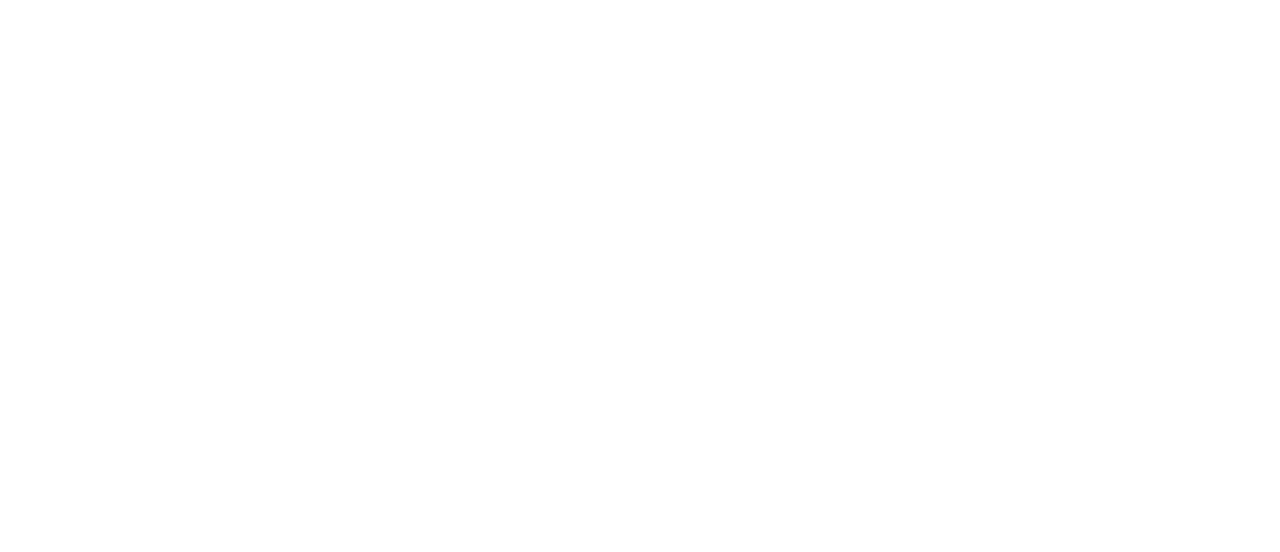
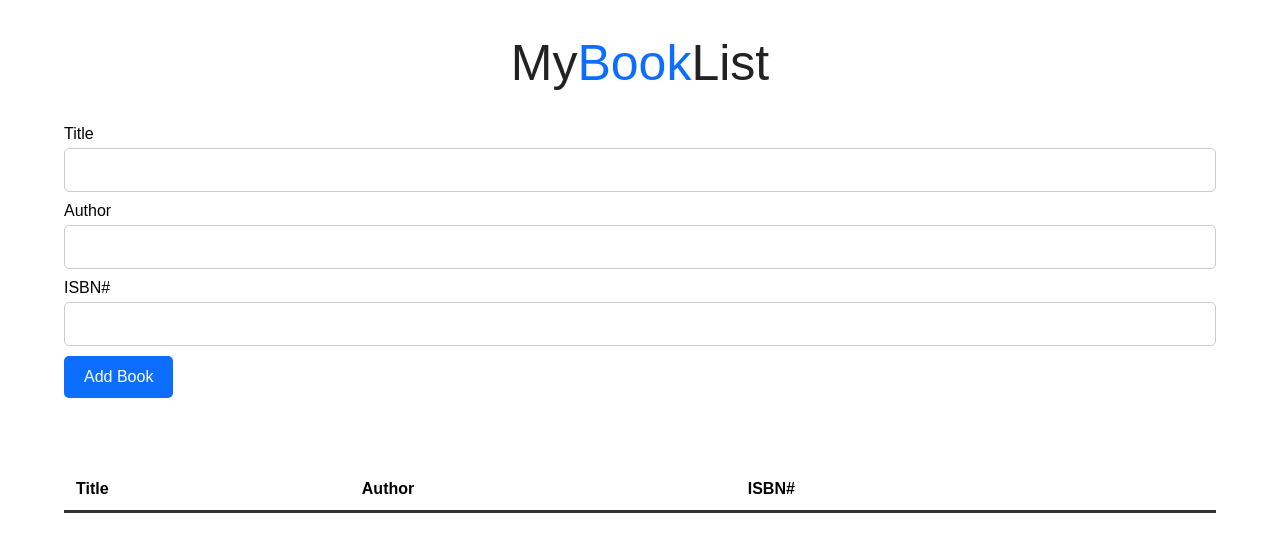
Before and after one commit to acciojob/book-list-Ddeepika123, a website: page main.html in a window 1280 px wide. Drawn offline with Linux system fonts and the light colour scheme.

Commit message:
created a submission

```diff
--- a/main.html
+++ b/main.html
@@ -7,6 +7,40 @@
 </head>
 
 <body>
+	<div class="container">
+    <h1>
+        My<span>Book</span>List
+    </h1>
+    <form id="book-form">
+        <div class="form-group">
+            <label for="title">Title</label>
+            <input type="text" id="title">
+        </div>
+        <div class="form-group">
+            <label for="author">Author</label>
+            <input type="text" id="author">
+        </div>
+        <div class="form-group">
+            <label for="isbn">ISBN#</label>
+            <input type="text" id="isbn">
+        </div>
+        <input type="submit" id="submit" value="Add Book">
+
+    </form>
+    <table class="table table-striped">
+        <thead>
+            <tr>
+                <th>Title</th>
+                <th>Author</th>
+                <th>ISBN#</th>
+                <th></th>
+            </tr>
+        </thead>
+        <tbody id="book-list">
+		</tbody>
+    </table>
+
+</div>
 	<!-- the entire body must be written by student -->
     <script type="text/javascript" src="./script.js">
 </script>
--- a/script.js
+++ b/script.js
@@ -1 +1,42 @@
 //your JS code here. If required.
+const form = document.getElementById("book-form");
+const title = document.getElementById("title");
+const author = document.getElementById("author");
+const isbn = document.getElementById("isbn");
+const bookList = document.getElementById("book-list");
+form.addEventListener("submit", function(event) {
+    // Stop page from refreshing
+    event.preventDefault();
+    // Get values from input boxes
+    const titleValue = title.value;
+    const authorValue = author.value;
+    const isbnValue = isbn.value;
+
+    // Create a new table row
+    const row = document.createElement("tr");
+    // Add data to the row
+    row.innerHTML = `
+        <td>${titleValue}</td>
+        <td>${authorValue}</td>
+        <td>${isbnValue}</td>
+        <td>
+            <button class="delete">X</button>
+        </td>
+    `;
+    // Add row to table body
+    bookList.appendChild(row);
+    // Clear input fields
+    title.value = "";
+    author.value = "";
+    isbn.value = "";
+});
+// Delete book
+bookList.addEventListener("click", function(event) {
+    if (event.target.classList.contains("delete")) {
+        // Get the row containing the button
+        const row = event.target.parentElement.parentElement;
+        // Remove the row
+        row.remove();
+    }
+
+});
--- a/styles.css
+++ b/styles.css
@@ -1 +1,87 @@
 /*  your css code here. If applicable */
+body {
+    font-family: Arial, sans-serif;
+    margin: 0;
+    padding: 0;
+}
+
+.container {
+    width: 90%;
+    margin: 30px auto;
+}
+
+h1 {
+    text-align: center;
+    font-size: 50px;
+    font-weight: 300;
+    color: #222;
+}
+
+h1 span {
+    color: #0d6efd;
+}
+
+.form-group {
+    margin-bottom: 10px;
+}
+
+label {
+    display: block;
+    margin-bottom: 5px;
+}
+
+input[type="text"] {
+    width: 100%;
+    box-sizing: border-box;
+    padding: 12px;
+    font-size: 16px;
+    border: 1px solid #ccc;
+    border-radius: 5px;
+}
+
+#submit {
+    padding: 12px 20px;
+    background-color: #0d6efd;
+    color: white;
+    border: none;
+    border-radius: 5px;
+    cursor: pointer;
+    font-size: 16px;
+}
+
+#submit:hover {
+    background-color: #0b5ed7;
+}
+
+.table {
+    width: 100%;
+    margin-top: 70px;
+    border-collapse: collapse;
+}
+
+.table th {
+    text-align: left;
+    padding: 12px;
+    border-bottom: 3px solid #333;
+}
+
+.table td {
+    padding: 12px;
+}
+
+.table-striped tbody tr:nth-child(odd) {
+    background-color: #f2f2f2;
+}
+
+.delete {
+    background-color: #dc3545;
+    color: white;
+    border: none;
+    padding: 8px 12px;
+    border-radius: 4px;
+    cursor: pointer;
+}
+
+.delete:hover {
+    background-color: #bb2d3b;
+}
```
